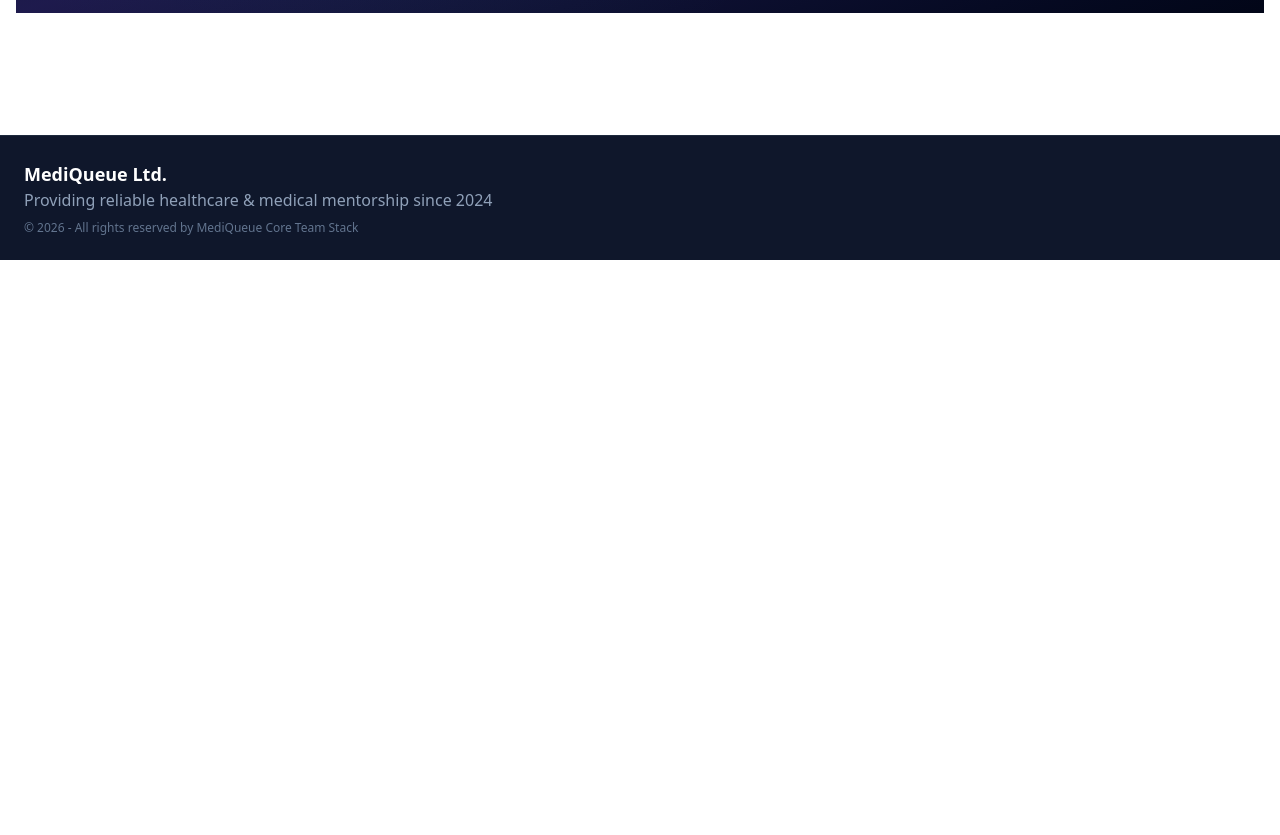
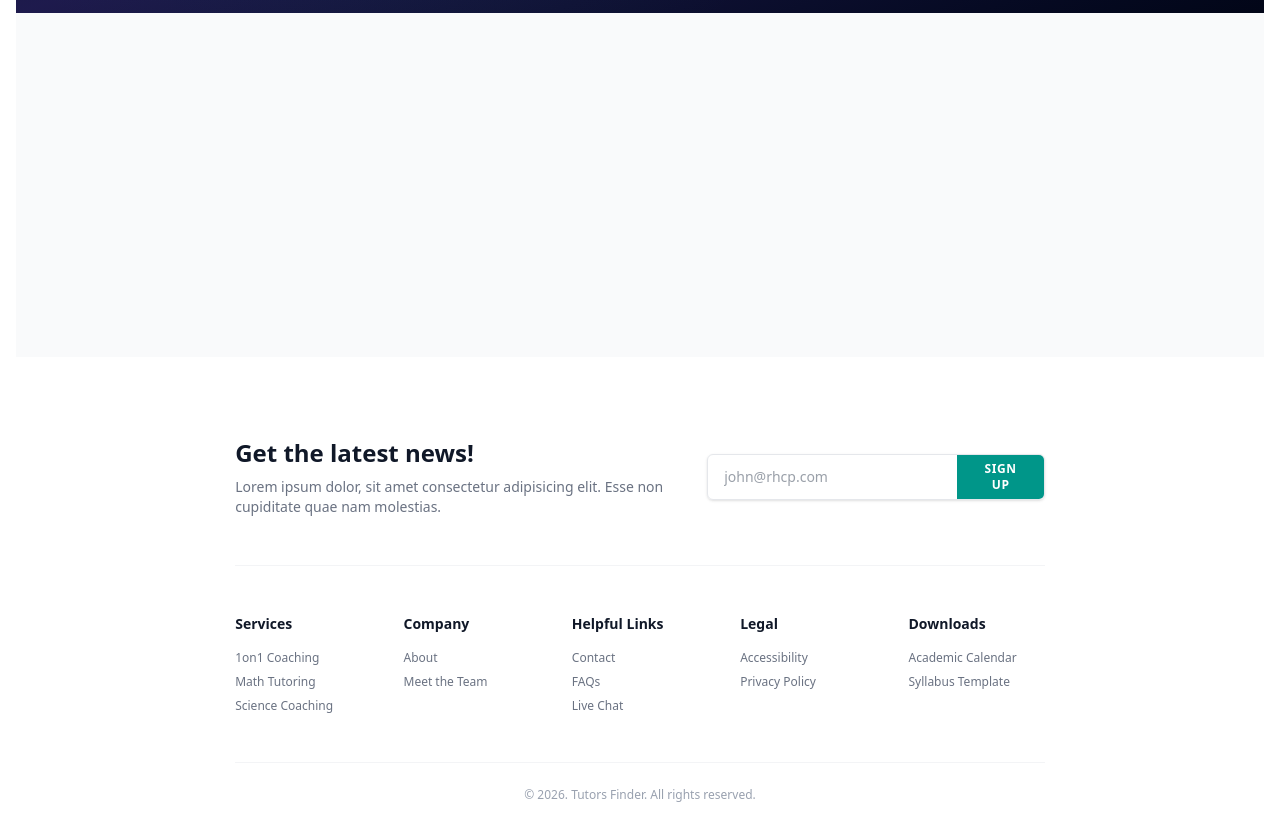
Before and after one commit to Shohan11369/tutor-front-end-09, a Next.js app: page / in a window 1280 px wide. Shown: the part 540-1375 px from the top of the page. Before the commit the page ends 800 px from the top, so only its background shows below. Built offline with nearby package versions, Linux system fonts and the light colour scheme.

Commit message:
added now footer section

```diff
--- a/src/app/page.js
+++ b/src/app/page.js
@@ -1,15 +1,17 @@
-import Features from '@/components/Features';
-import Hero from '@/components/Hero';
-import Link from 'next/link';
+import Navbar from "@/components/Navbar";
+import Hero from "@/components/Hero";
+import Features from "@/components/Features";
+import Footer from "@/components/Footer";
 
+export default function Home() {
+  return (
+    <main className="min-h-screen bg-gray-50 flex flex-col justify-between">
+      <div>
 
+        <Hero />
+        {/* <Features /> */}
+      </div>
 
-export default async function HomePage() {
-
-  return (
-    <div className="space-y-16 pb-12">
-      <Hero/>
-      {/* <Features/> */}
-    </div>
+    </main>
   );
 }
--- a/src/components/Footer.jsx
+++ b/src/components/Footer.jsx
@@ -1,11 +1,71 @@
 export default function Footer() {
   return (
-    <footer className="footer footer-center p-6 bg-slate-900 text-slate-400 border-t border-slate-800">
-      <aside>
-        <p className="font-bold text-white text-lg">MediQueue Ltd.</p>
-        <p>Providing reliable healthcare & medical mentorship since 2024</p>
-        <p className="text-xs text-slate-500 mt-2">© 2026 - All rights reserved by MediQueue Core Team Stack</p>
-      </aside>
+    <footer className="bg-white max-w-7xl mx-auto px-4 sm:px-6 lg:px-8 mt-12 text-sm">
+      {/* Newsletter */}
+      <div className="flex flex-col lg:flex-row items-start lg:items-center justify-between gap-6 border-b border-gray-100 pb-12 mb-12">
+        <div className="max-w-md">
+          <h3 className="text-2xl font-bold text-gray-900 mb-2">Get the latest news!</h3>
+          <p className="text-gray-500 text-sm">
+            Lorem ipsum dolor, sit amet consectetur adipisicing elit. Esse non cupiditate quae nam molestias.
+          </p>
+        </div>
+        <div className="flex w-full lg:w-auto max-w-md border border-gray-200 rounded-md overflow-hidden shadow-sm">
+          <input
+            type="email"
+            placeholder="john@rhcp.com"
+            className="px-4 py-3 text-sm w-full outline-none text-gray-700"
+          />
+          <button className="bg-teal-600 hover:bg-teal-700 text-white text-xs uppercase font-bold tracking-wider px-6 transition">
+            Sign Up
+          </button>
+        </div>
+      </div>
+
+      {/* Footer Links */}
+      <div className="grid grid-cols-2 md:grid-cols-5 gap-8 text-gray-500 mb-12">
+        <div>
+          <h5 className="font-bold text-gray-900 mb-4">Services</h5>
+          <ul className="space-y-2 text-xs">
+            <li><a href="#" className="hover:text-teal-600">1on1 Coaching</a></li>
+            <li><a href="#" className="hover:text-teal-600">Math Tutoring</a></li>
+            <li><a href="#" className="hover:text-teal-600">Science Coaching</a></li>
+          </ul>
+        </div>
+        <div>
+          <h5 className="font-bold text-gray-900 mb-4">Company</h5>
+          <ul className="space-y-2 text-xs">
+            <li><a href="#" className="hover:text-teal-600">About</a></li>
+            <li><a href="#" className="hover:text-teal-600">Meet the Team</a></li>
+          </ul>
+        </div>
+        <div>
+          <h5 className="font-bold text-gray-900 mb-4">Helpful Links</h5>
+          <ul className="space-y-2 text-xs">
+            <li><a href="#" className="hover:text-teal-600">Contact</a></li>
+            <li><a href="#" className="hover:text-teal-600">FAQs</a></li>
+            <li><a href="#" className="hover:text-teal-600">Live Chat</a></li>
+          </ul>
+        </div>
+        <div>
+          <h5 className="font-bold text-gray-900 mb-4">Legal</h5>
+          <ul className="space-y-2 text-xs">
+            <li><a href="#" className="hover:text-teal-600">Accessibility</a></li>
+            <li><a href="#" className="hover:text-teal-600">Privacy Policy</a></li>
+          </ul>
+        </div>
+        <div>
+          <h5 className="font-bold text-gray-900 mb-4">Downloads</h5>
+          <ul className="space-y-2 text-xs">
+            <li><a href="#" className="hover:text-teal-600">Academic Calendar</a></li>
+            <li><a href="#" className="hover:text-teal-600">Syllabus Template</a></li>
+          </ul>
+        </div>
+      </div>
+
+      {/* Copyright */}
+      <div className="text-center text-xs text-gray-400 pt-6 border-t border-gray-100 pb-8">
+        © 2026. Tutors Finder. All rights reserved.
+      </div>
     </footer>
   );
 }
```
